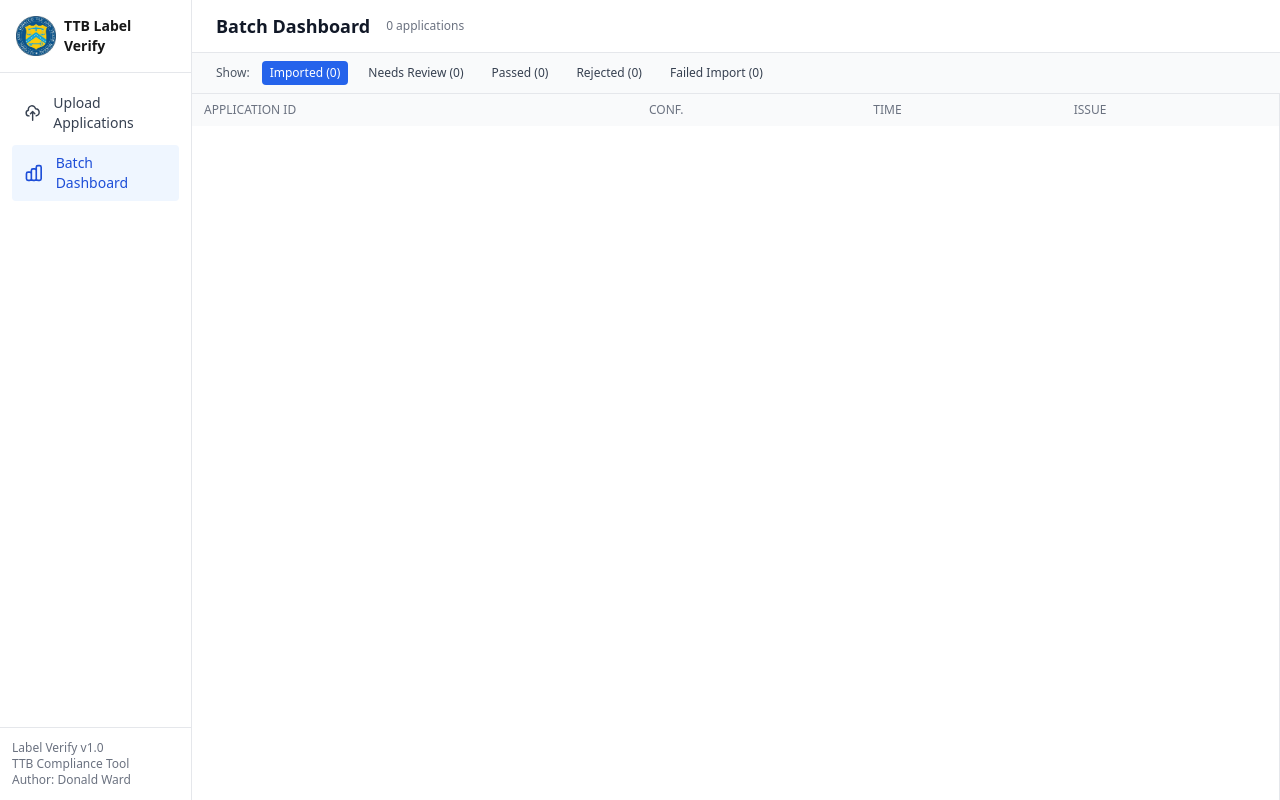
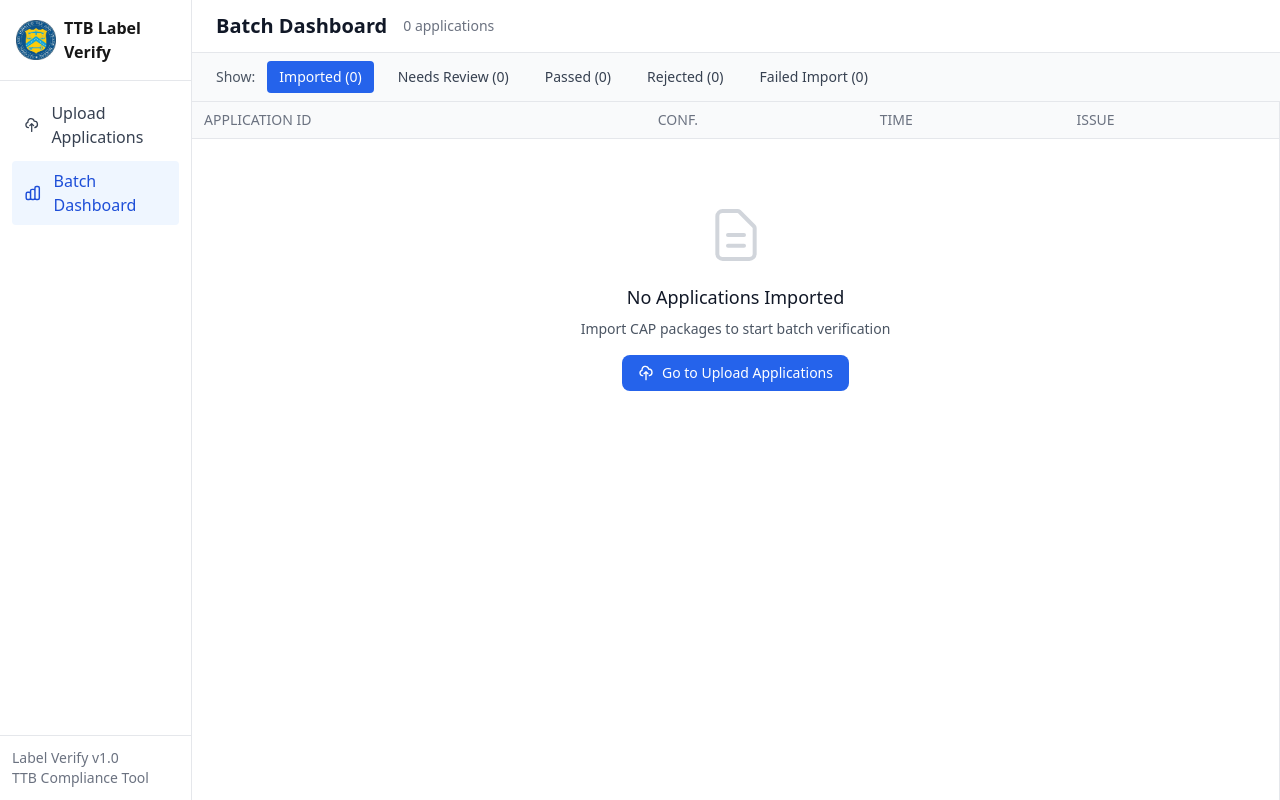
Before and after one commit to dwward/label-verify, a Next.js app: page /dashboard in a window 1280 px wide. Built offline with nearby package versions, Linux system fonts and the light colour scheme.

Commit message:
Increased font sizes

```diff
--- a/app/dashboard/page.tsx
+++ b/app/dashboard/page.tsx
@@ -33,8 +33,8 @@ export default function DashboardPage() {
     if (dashboardQueue && Array.isArray(dashboardQueue) && dashboardQueue.length > 0) {
       // Verify that at least some items have actual images (File objects)
       const hasValidImages = dashboardQueue.some(
-        item => item.images && Array.isArray(item.images) && item.images.length > 0 &&
-        item.images.some(img => img instanceof File)
+        (item: any) => item.images && Array.isArray(item.images) && item.images.length > 0 &&
+        item.images.some((img: any) => img instanceof File)
       );
 
       if (hasValidImages) {
@@ -428,10 +428,10 @@ export default function DashboardPage() {
         <div className="bg-white border-b border-gray-200 px-6 py-3">
           <div className="flex items-center justify-between">
             <div className="flex items-center gap-4">
-              <h1 className="text-lg font-semibold text-gray-900">
+              <h1 className="text-xl font-semibold text-gray-900">
                 Batch Dashboard
               </h1>
-              <span className="text-xs text-gray-500">
+              <span className="text-sm text-gray-500">
                 {queue.length} applications
               </span>
             </div>
@@ -440,7 +440,7 @@ export default function DashboardPage() {
                 <>
                   <button
                     onClick={handleExportDispositions}
-                    className="px-3 py-1.5 text-xs font-medium text-blue-600 border border-blue-300 rounded hover:bg-blue-50 flex items-center gap-1.5"
+                    className="px-3 py-1.5 text-sm font-medium text-blue-600 border border-blue-300 rounded hover:bg-blue-50 flex items-center gap-1.5"
                   >
                     <svg className="w-4 h-4" fill="none" stroke="currentColor" viewBox="0 0 24 24">
                       <path strokeLinecap="round" strokeLinejoin="round" strokeWidth="2" d="M12 10v6m0 0l-3-3m3 3l3-3m2 8H7a2 2 0 01-2-2V5a2 2 0 012-2h5.586a1 1 0 01.707.293l5.414 5.414a1 1 0 01.293.707V19a2 2 0 01-2 2z" />
@@ -449,7 +449,7 @@ export default function DashboardPage() {
                   </button>
                   <button
                     onClick={handleClearAll}
-                    className="px-3 py-1.5 text-xs font-medium text-red-600 border border-red-300 rounded hover:bg-red-50"
+                    className="px-3 py-1.5 text-sm font-medium text-red-600 border border-red-300 rounded hover:bg-red-50"
                   >
                     Clear All
                   </button>
@@ -530,11 +530,11 @@ export default function DashboardPage() {
 
         {/* Filter Bar */}
         <div className="bg-gray-50 border-b border-gray-200 px-6 py-2 flex items-center gap-3">
-          <span className="text-xs font-medium text-gray-600">Show:</span>
+          <span className="text-sm font-medium text-gray-600">Show:</span>
           <button
             onClick={() => setFilterState("all")}
             disabled={isProcessing && filterState !== "all"}
-            className={`px-2 py-1 text-xs font-medium rounded ${
+            className={`px-3 py-1.5 text-sm font-medium rounded ${
               filterState === "all"
                 ? "bg-blue-600 text-white"
                 : "text-gray-700 hover:bg-white disabled:opacity-50 disabled:cursor-not-allowed"
@@ -545,7 +545,7 @@ export default function DashboardPage() {
           <button
             onClick={() => setFilterState("needs_review")}
             disabled={isProcessing}
-            className={`px-2 py-1 text-xs font-medium rounded ${
+            className={`px-3 py-1.5 text-sm font-medium rounded ${
               filterState === "needs_review"
                 ? "bg-yellow-100 text-yellow-800 border border-yellow-300"
                 : "text-gray-700 hover:bg-white disabled:opacity-50 disabled:cursor-not-allowed"
@@ -556,7 +556,7 @@ export default function DashboardPage() {
           <button
             onClick={() => setFilterState("auto_passed")}
             disabled={isProcessing}
-            className={`px-2 py-1 text-xs font-medium rounded ${
+            className={`px-3 py-1.5 text-sm font-medium rounded ${
               filterState === "auto_passed"
                 ? "bg-green-100 text-green-800"
                 : "text-gray-700 hover:bg-white disabled:opacity-50 disabled:cursor-not-allowed"
@@ -567,7 +567,7 @@ export default function DashboardPage() {
           <button
             onClick={() => setFilterState("rejected")}
             disabled={isProcessing}
-            className={`px-2 py-1 text-xs font-medium rounded ${
+            className={`px-3 py-1.5 text-sm font-medium rounded ${
               filterState === "rejected"
                 ? "bg-red-100 text-red-800 border border-red-300"
                 : "text-gray-700 hover:bg-white disabled:opacity-50 disabled:cursor-not-allowed"
@@ -578,7 +578,7 @@ export default function DashboardPage() {
           <button
             onClick={() => setFilterState("error")}
             disabled={isProcessing}
-            className={`px-2 py-1 text-xs font-medium rounded ${
+            className={`px-3 py-1.5 text-sm font-medium rounded ${
               filterState === "error"
                 ? "bg-red-100 text-red-800"
                 : "text-gray-700 hover:bg-white disabled:opacity-50 disabled:cursor-not-allowed"
@@ -608,18 +608,18 @@ export default function DashboardPage() {
               <table className="min-w-full divide-y divide-gray-200">
                 <thead className="bg-gray-50 sticky top-0">
                   <tr>
-                    <th className="px-3 py-2 text-left text-xs font-medium text-gray-500 uppercase">
+                    <th className="px-3 py-2 text-left text-sm font-medium text-gray-500 uppercase">
                       Application ID
                     </th>
                     {!selectedItem && (
                       <>
-                        <th className="px-3 py-2 text-left text-xs font-medium text-gray-500 uppercase">
+                        <th className="px-3 py-2 text-left text-sm font-medium text-gray-500 uppercase">
                           Conf.
                         </th>
-                        <th className="px-3 py-2 text-left text-xs font-medium text-gray-500 uppercase">
+                        <th className="px-3 py-2 text-left text-sm font-medium text-gray-500 uppercase">
                           Time
                         </th>
-                        <th className="px-3 py-2 text-left text-xs font-medium text-gray-500 uppercase">
+                        <th className="px-3 py-2 text-left text-sm font-medium text-gray-500 uppercase">
                           Issue
                         </th>
                       </>
@@ -627,8 +627,51 @@ export default function DashboardPage() {
                   </tr>
                 </thead>
                 <tbody className="bg-white divide-y divide-gray-200">
-                  {filteredQueue.map((item) => {
-                    const isSelected = item.id === selectedItemId;
+                  {queue.length === 0 ? (
+                    <tr>
+                      <td colSpan={4} className="px-6 py-16 text-center">
+                        <div className="flex flex-col items-center justify-center">
+                          <svg className="w-16 h-16 text-gray-300 mb-4" fill="none" stroke="currentColor" viewBox="0 0 24 24">
+                            <path strokeLinecap="round" strokeLinejoin="round" strokeWidth="1.5" d="M9 12h6m-6 4h6m2 5H7a2 2 0 01-2-2V5a2 2 0 012-2h5.586a1 1 0 01.707.293l5.414 5.414a1 1 0 01.293.707V19a2 2 0 01-2 2z" />
+                          </svg>
+                          <h3 className="text-lg font-medium text-gray-900 mb-2">No Applications Imported</h3>
+                          <p className="text-sm text-gray-600 mb-4">
+                            Import CAP packages to start batch verification
+                          </p>
+                          <a
+                            href="/upload"
+                            className="inline-flex items-center gap-2 px-4 py-2 text-sm font-medium text-white bg-blue-600 rounded-lg hover:bg-blue-700"
+                          >
+                            <svg className="w-4 h-4" fill="none" stroke="currentColor" viewBox="0 0 24 24">
+                              <path strokeLinecap="round" strokeLinejoin="round" strokeWidth="2" d="M7 16a4 4 0 01-.88-7.903A5 5 0 1115.9 6L16 6a5 5 0 011 9.9M15 13l-3-3m0 0l-3 3m3-3v12" />
+                            </svg>
+                            Go to Upload Applications
+                          </a>
+                        </div>
+                      </td>
+                    </tr>
+                  ) : filteredQueue.length === 0 ? (
+                    <tr>
+                      <td colSpan={4} className="px-6 py-16 text-center">
+                        <div className="flex flex-col items-center justify-center">
+                          <svg className="w-12 h-12 text-gray-300 mb-3" fill="none" stroke="currentColor" viewBox="0 0 24 24">
+                            <path strokeLinecap="round" strokeLinejoin="round" strokeWidth="2" d="M3 4a1 1 0 011-1h16a1 1 0 011 1v2.586a1 1 0 01-.293.707l-6.414 6.414a1 1 0 00-.293.707V17l-4 4v-6.586a1 1 0 00-.293-.707L3.293 7.293A1 1 0 013 6.586V4z" />
+                          </svg>
+                          <p className="text-sm text-gray-600">
+                            No applications match the current filter
+                          </p>
+                          <button
+                            onClick={() => setFilterState("all")}
+                            className="mt-3 text-sm text-blue-600 hover:text-blue-700 font-medium"
+                          >
+                            Clear filter
+                          </button>
+                        </div>
+                      </td>
+                    </tr>
+                  ) : (
+                    filteredQueue.map((item) => {
+                      const isSelected = item.id === selectedItemId;
                     const confidence = item.result?.applicationConfidence?.overall || 0;
                     const isManuallyReviewed = item.workflowState === "approved" || item.workflowState === "rejected";
 
@@ -756,7 +799,8 @@ export default function DashboardPage() {
                         )}
                       </tr>
                     );
-                  })}
+                  })
+                  )}
                 </tbody>
               </table>
             </div>
@@ -1031,19 +1075,19 @@ export default function DashboardPage() {
                   <table className="min-w-full text-xs">
                     <thead className="bg-gray-100 sticky top-0">
                       <tr>
-                        <th className="px-2 py-1.5 text-left text-xs font-medium text-gray-600 uppercase w-24">
+                        <th className="px-2 py-1.5 text-left text-sm font-medium text-gray-600 uppercase w-24">
                           Field
                         </th>
-                        <th className="px-2 py-1.5 text-left text-xs font-medium text-gray-600 uppercase">
+                        <th className="px-2 py-1.5 text-left text-sm font-medium text-gray-600 uppercase">
                           Application
                         </th>
-                        <th className="px-2 py-1.5 text-left text-xs font-medium text-gray-600 uppercase">
+                        <th className="px-2 py-1.5 text-left text-sm font-medium text-gray-600 uppercase">
                           Label
                         </th>
-                        <th className="px-2 py-1.5 text-left text-xs font-medium text-gray-600 uppercase w-20">
+                        <th className="px-2 py-1.5 text-left text-sm font-medium text-gray-600 uppercase w-20">
                           Conf.
                         </th>
-                        <th className="px-2 py-1.5 text-left text-xs font-medium text-gray-600 uppercase w-20">
+                        <th className="px-2 py-1.5 text-left text-sm font-medium text-gray-600 uppercase w-20">
                           Status
                         </th>
                       </tr>
--- a/app/upload/page.tsx
+++ b/app/upload/page.tsx
@@ -100,9 +100,6 @@ export default function UploadBatchPage() {
           <h1 className="text-2xl font-bold text-gray-900">Upload Applications</h1>
           <p className="text-sm text-gray-600 mt-1">
             Upload single or multiple applications as CAP packages (.zip files) or folders.
-            <span className="text-blue-600 ml-1">
-              Tip: You can also drag files directly to the dashboard sidebar.
-            </span>
           </p>
         </div>
 
--- a/components/AppNavigation.tsx
+++ b/components/AppNavigation.tsx
@@ -31,7 +31,7 @@ export default function AppNavigation({ reviewQueueCount = 0 }: AppNavigationPro
           <div className="w-10 h-10 bg-blue-600 rounded hidden items-center justify-center text-white font-bold text-sm">
             TTB
           </div>
-          <span className="font-semibold text-sm">TTB Label Verify</span>
+          <span className="font-semibold text-base">TTB Label Verify</span>
         </Link>
       </div>
 
@@ -39,7 +39,7 @@ export default function AppNavigation({ reviewQueueCount = 0 }: AppNavigationPro
       <nav className="flex-1 p-3">
         <Link
           href="/upload"
-          className={`flex items-center gap-3 px-3 py-2 text-sm font-medium rounded mb-1 ${
+          className={`flex items-center gap-3 px-3 py-2 text-base font-medium rounded mb-1 ${
             isActive("/upload")
               ? "bg-blue-50 text-blue-700"
               : "text-gray-700 hover:bg-gray-100"
@@ -62,7 +62,7 @@ export default function AppNavigation({ reviewQueueCount = 0 }: AppNavigationPro
         </Link>
         <Link
           href="/dashboard"
-          className={`flex items-center gap-3 px-3 py-2 text-sm font-medium rounded mb-1 ${
+          className={`flex items-center gap-3 px-3 py-2 text-base font-medium rounded mb-1 ${
             isActive("/dashboard")
               ? "bg-blue-50 text-blue-700"
               : "text-gray-700 hover:bg-gray-100"
@@ -83,7 +83,7 @@ export default function AppNavigation({ reviewQueueCount = 0 }: AppNavigationPro
           </svg>
           Batch Dashboard
           {reviewQueueCount > 0 && (
-            <span className="ml-auto bg-yellow-100 text-yellow-800 text-xs font-bold px-1.5 py-0.5 rounded">
+            <span className="ml-auto bg-yellow-100 text-yellow-800 text-sm font-bold px-2 py-1 rounded">
               {reviewQueueCount}
             </span>
           )}
@@ -91,10 +91,9 @@ export default function AppNavigation({ reviewQueueCount = 0 }: AppNavigationPro
       </nav>
 
       {/* Version Info */}
-      <div className="p-3 border-t border-gray-200 text-xs text-gray-500">
+      <div className="p-3 border-t border-gray-200 text-sm text-gray-500">
         <div>Label Verify v1.0</div>
         <div>TTB Compliance Tool</div>
-        <div>Author: Donald Ward</div>
       </div>
     </div>
   );
```
